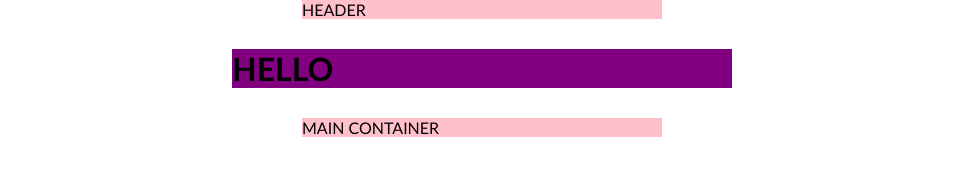
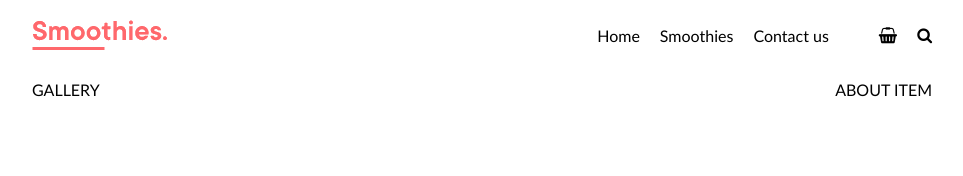
Before and after one commit to Evelinatoleike/6-smoothies, a website: page index.html in a window 1280 px wide. Shown: the whole page, without its empty margins (158-1121 px from the left). Drawn offline with Linux system fonts and the light colour scheme.

Commit message:
menu section

```diff
--- a/css/main.css
+++ b/css/main.css
@@ -1,24 +1,64 @@
 @import './base/reset.css';
+@import './components/font-awesome.min.css';
 @import './components/button.css';
-@import './components/font-awesome.min.css';
+
+:root {
+    --primary-color: #ff5e61;
+}
 
 body {
     display: flex;
     height: 100vh;
     flex-direction: column;
     gap: 30px;
+    padding-top: 20px;
     justify-content: flex-start;
     align-items: center;
 }
 
 .container {
-    width: 500px;
-    background-color: pink;
+    display: flex;
+    justify-content: flex-end;
+    align-items: center;
+    gap: 50px;
+    width: 100%;
+}
+.container > *:first-child {
+    margin-right: auto;
 }
 
-h1 {
-    width: 500px;
-    background-color: purple;
+.logo {
+    max-height: 40px;
+}
+
+.menu {
+    display: flex;
+    gap: 20px;
+}
+
+.menu > a {
+    color: #000;
+    text-decoration: none;
+}
+
+.menu > a:hover {
+    color: var(--primary-color);
+    text-decoration: underline;
+}
+
+.icons {
+    display: flex;
+    gap: 20px;
+}
+
+.icons > a {
+    color: #000;
+    text-decoration: none;
+}
+
+.icons > a:hover {
+    color: var(--primary-color);
+    text-decoration: underline;
 }
 
 @media (min-width: 480px) {
@@ -26,3 +66,15 @@ h1 {
         width: 360px;
     }
 }
+
+@media (min-width: 780px) {
+    .container {
+        width: 660px;
+    }
+}
+
+@media (min-width: 1000px) {
+    .container {
+        width: 900px;
+    }
+}
--- a/index.html
+++ b/index.html
@@ -19,13 +19,24 @@
 
 <body>
     <header class="container">
-        HEADER
+        <img src="./img/logo.png" alt="Logo" class="logo">
+        <nav class="menu">
+            <a href="#">Home</a>
+            <a href="#">Smoothies</a>
+            <a href="#">Contact us</a>
+        </nav>
+        <nav class="icons">
+            <a href="#" class="fa fa-shopping-basket"></a>
+            <a href="#" class="fa fa-search"></a>
+        </nav>
     </header>
-    <h1>
-        HELLO
-    </h1>
     <main class="container">
-        MAIN CONTAINER
+        <div class="gallery">
+            GALLERY
+        </div>
+        <div class="text">
+            ABOUT ITEM
+        </div>
     </main>
 
 </body>
```
Also changed, not shown: css/fonts/FontAwesome.otf (renamed from fonts/FontAwesome.otf), css/fonts/fontawesome-webfont.ttf (renamed from fonts/fontawesome-webfont.ttf), css/fonts/fontawesome-webfont.woff (renamed from fonts/fontawesome-webfont.woff), css/fonts/fontawesome-webfont.woff2 (renamed from fonts/fontawesome-webfont.woff2), 4 other files.
